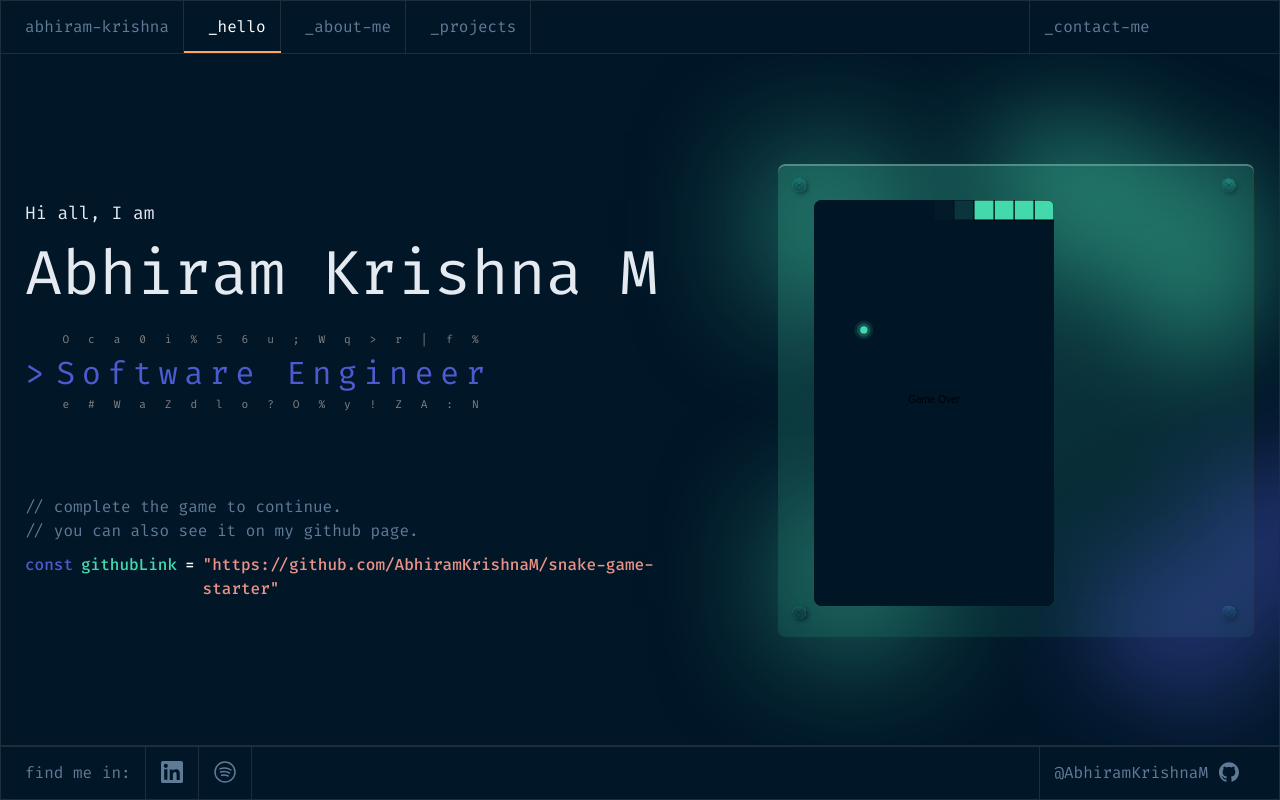
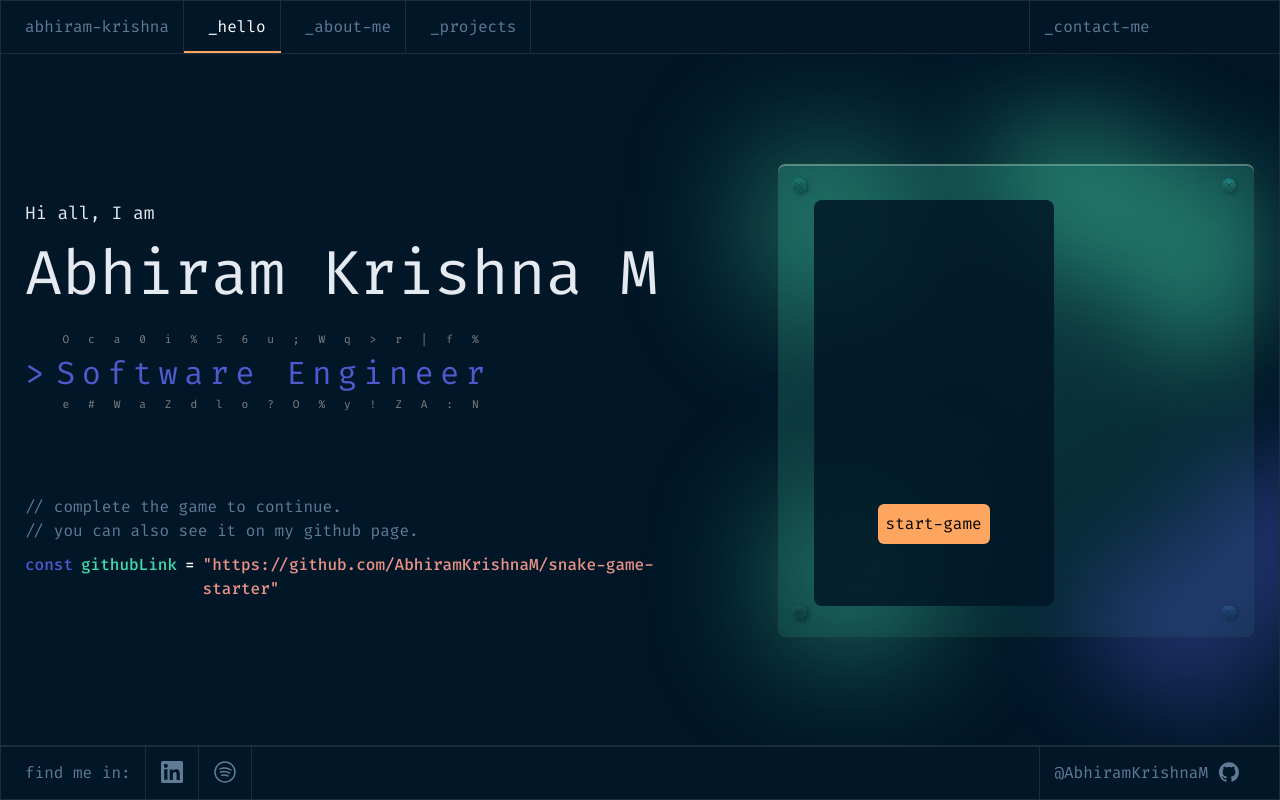
Before and after one commit to AbhiramKrishnaM/Portfolio, a Vue app: page / in a window 1280 px wide. Built offline with nearby package versions, Linux system fonts and the light colour scheme.

Commit message:
added button and positioned it

```diff
--- a/src/components/SnakeGame.vue
+++ b/src/components/SnakeGame.vue
@@ -38,18 +38,24 @@
       class="absolute bottom-0 right-0 mr-3 mb-3"
     />
 
-    <div class="m-6">
+    <div class="m-6 relative max-w-[240px]">
       <canvas
         ref="gameBoard"
         width="240"
         height="406"
         class="rounded-lg bg-theme-main-gradient"
-      >
-      </canvas>
+      ></canvas>
+
+      <div class="absolute top-3/4 left-0 w-full flex justify-center">
+        <button
+          v-if="!gameRunning"
+          @click="startGame"
+          class="rounded-md p-2 bg-[#FEA55F] text-black"
+        >
+          start-game
+        </button>
+      </div>
     </div>
-
-    <!-- width="239"
-        height="405" -->
   </div>
 </template>
 
@@ -67,8 +73,13 @@ import SnakeFood from "~/icons/snake-food.svg";
 
 // state
 const gameBoard = ref(null);
+const gameRunning = ref(false);
+const gameOver = ref(false);
 
-// actions
+function startGame() {
+  loadGame();
+}
+
 function loadGame() {
   const ctx = gameBoard.value.getContext("2d");
 
@@ -120,6 +131,8 @@ function loadGame() {
   gameStart();
 
   function gameStart() {
+    gameRunning.value = true;
+    gameOver.value = false;
     running = true;
 
     createFood();
@@ -259,16 +272,28 @@ function loadGame() {
     ctx.fillStyle = "black";
     ctx.textAlign = "center";
     ctx.fillText("Game Over", size.width / 2, size.height / 2);
+    gameRunning.value = false;
+    gameOver.value = true;
   }
 
   function resetGame() {
+    score = 0;
+    xVelocity = unitSize;
+    yVelocity = 0;
+    snake = [
+      { x: unitSize * 4, y: 0 },
+      { x: unitSize * 3, y: 0 },
+      { x: unitSize * 2, y: 0 },
+      { x: unitSize, y: 0 },
+      { x: 0, y: 0 },
+    ];
     gameStart();
   }
 }
 
 // hook
 onMounted(() => {
-  loadGame();
+  // Do not start the game automatically, wait for the start button to be clicked
 });
 </script>
 
@@ -277,7 +302,6 @@ onMounted(() => {
   width: 510px;
   height: 475px;
   border: 1px solid;
-
   border-radius: 8px;
   border: 1px solid #0c1616;
   background: linear-gradient(
@@ -287,6 +311,24 @@ onMounted(() => {
   );
   box-shadow: 0px 2px 0px 0px rgba(255, 255, 255, 0.3) inset;
   backdrop-filter: blur(32px);
+}
+
+.start-button {
+  position: absolute;
+  bottom: 20px;
+  right: 50%;
+  transform: translateX(-50%);
+  padding: 10px 20px;
+  background-color: #43d9ad;
+  border: none;
+  border-radius: 5px;
+  color: white;
+  cursor: pointer;
+  font-size: 16px;
+}
+
+.start-button:hover {
+  background-color: #3ab08c;
 }
 
 .top-left-fill,
```
